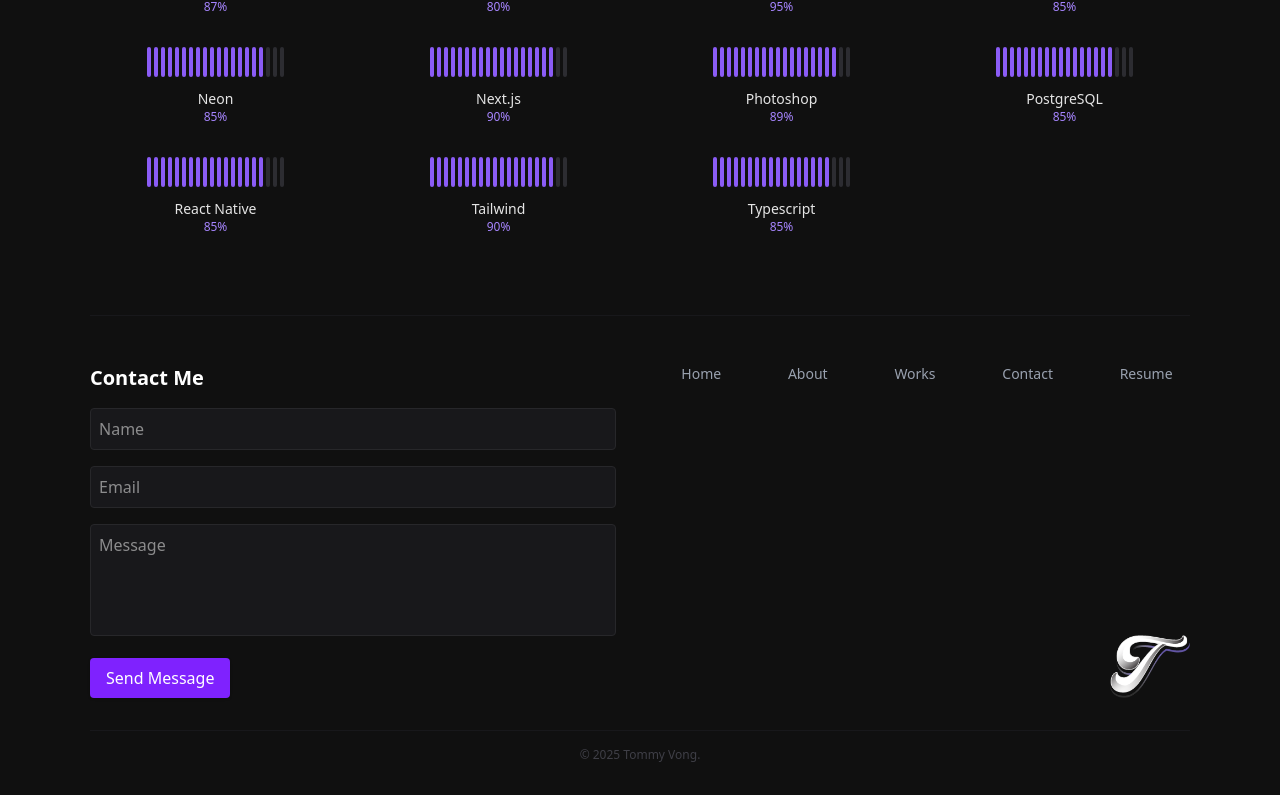
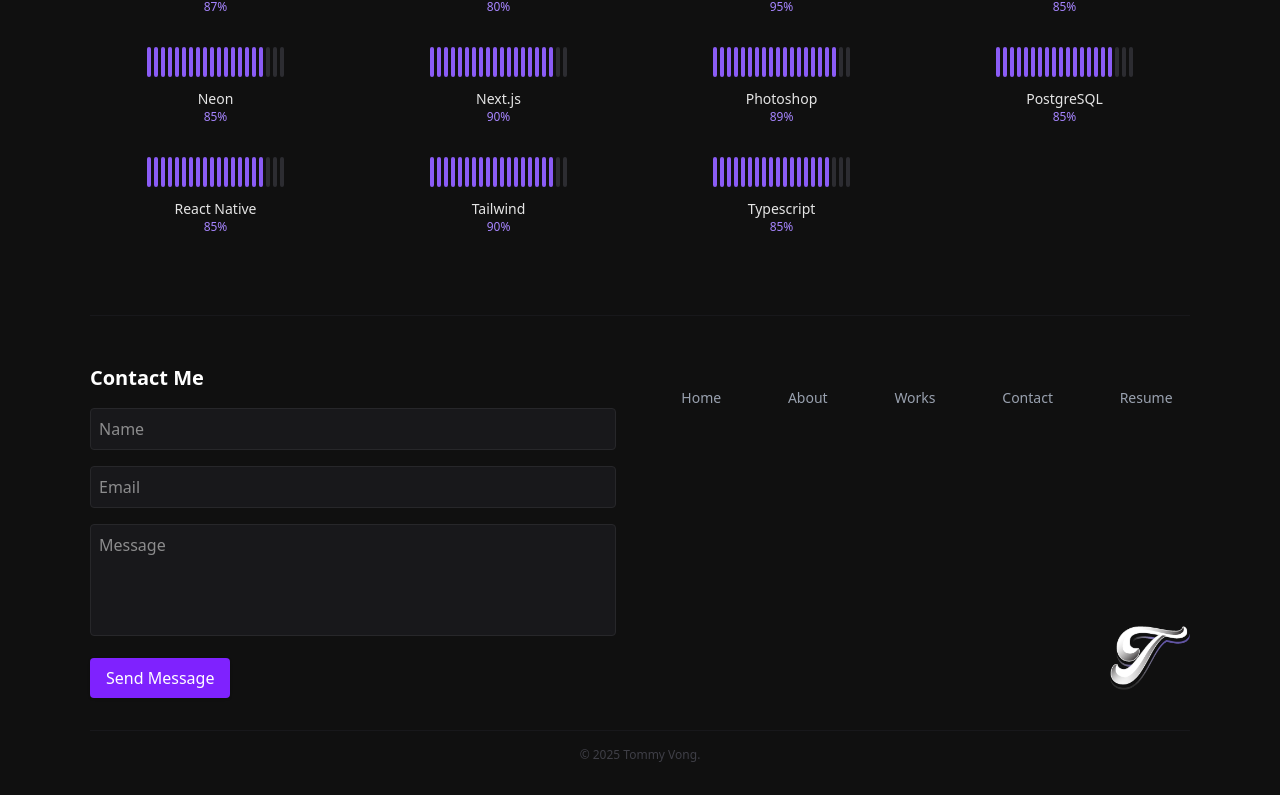
Before and after one commit to tommyeight8/portfolio-2025, a Next.js app: page / in a window 1280 px wide. Shown: the part 4785-5580 px from the top of the page. Built offline with nearby package versions, Linux system fonts and the light colour scheme; no server answers; the database is empty.

Commit message:
update logo size in footer

```diff
--- a/components/Footer.tsx
+++ b/components/Footer.tsx
@@ -91,7 +91,7 @@ export default function Footer() {
           </form>
         </div>
 
-        <div className="w-full md:w-1/2 flex flex-col justify-between">
+        <div className="mt-6 w-full md:w-1/2 flex flex-col justify-between">
           <ul className="flex justify-around gap-2 md:gap-8 text-gray-400">
             <li className="hover:text-white transition cursor-pointer text-xs md:text-sm">
               Home
@@ -114,7 +114,8 @@ export default function Footer() {
             alt="tommy vong logo"
             width={80}
             height={80}
-            className="mt-4 md:mt-0 self-center md:self-end"
+            className="mt-12 md:mt-0 self-center md:self-end w-[60px] h-[60px] md:w-[80px] md:h-[80px] object-contain"
+            priority
           />
         </div>
       </div>
```
